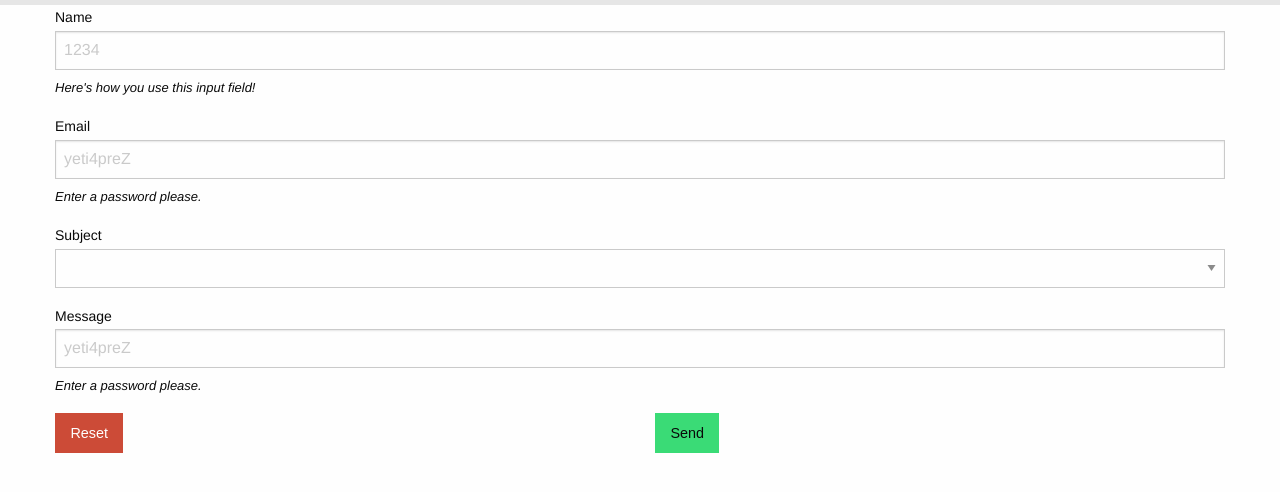
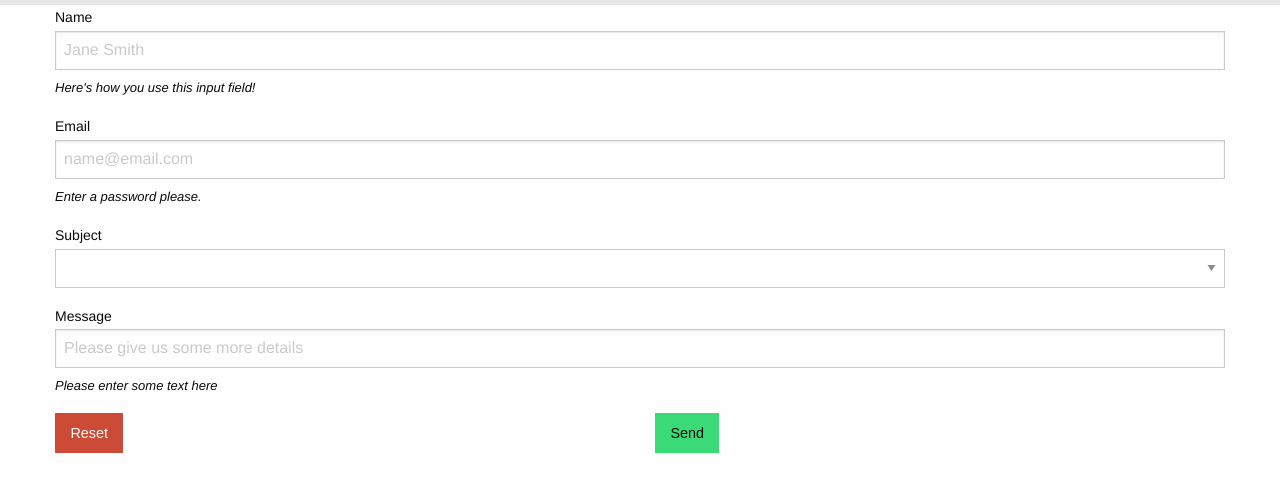
Before and after one commit to lhornby/archive-lhornby.github.io, a plain HTML site: page contact.html in a window 1280 px wide. Shown: the part 62-554 px from the top of the page. Drawn offline with Linux system fonts and the light colour scheme.

Commit message:
form validation

```diff
--- a/contact.html
+++ b/contact.html
@@ -40,7 +40,7 @@
               <div class="row">
                 <div class="small-12 columns">
                   <label>Name
-                    <input type="text" placeholder="1234" aria-describedby="exampleHelpText" required pattern="number">
+                    <input type="text" placeholder="Jane Smith" aria-describedby="exampleHelpText" required pattern="number">
                     <span class="form-error">
                       Yo, you had better fill this out, it's required.
                     </span>
@@ -49,7 +49,7 @@
                 </div>
                 <div class="small-12 columns">
                   <label>Email
-                    <input type="text" id="password" placeholder="yeti4preZ" aria-describedby="exampleHelpText" required >
+                    <input type="text" id="password" placeholder="name@email.com" aria-describedby="exampleHelpText" required >
                     <span class="form-error">
                       I'm required!
                     </span>
@@ -73,12 +73,12 @@
               <div class="row">
                 <div class="small-12 columns">
                   <label>Message
-                    <input type="text" id="password" placeholder="yeti4preZ" aria-describedby="exampleHelpText" required >
+                    <input type="text" id="password" placeholder="Please give us some more details" aria-describedby="exampleHelpText" required >
                     <span class="form-error">
                       I'm required!
                     </span>
                   </label>
-                      <p class="help-text" id="exampleHelpText">Enter a password please.</p>
+                      <p class="help-text" id="exampleHelpText">Please enter some text here</p>
                 </div>
               </div>
               <div class="row">
```
